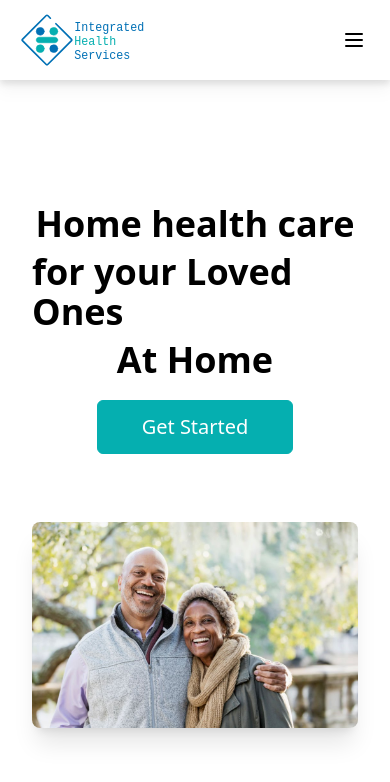
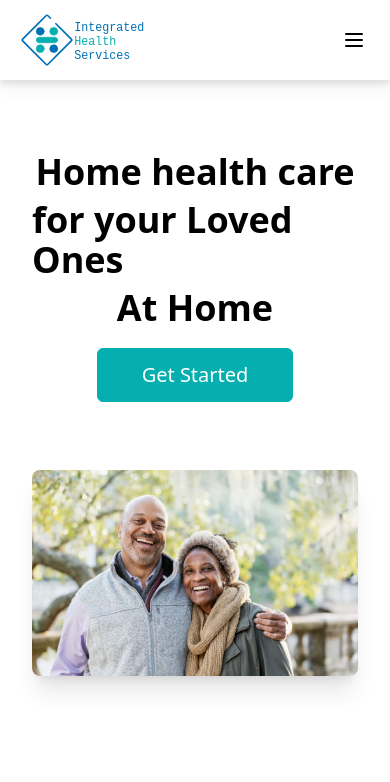
Before and after one commit to ihsidna/ihs-frontend, a React (Create React App) app: page / in a window 390 px wide. Shown: the top 782 px of the page. Built offline with nearby package versions, Linux system fonts and the light colour scheme.

Commit message:
refactored margin auto to margin auto for the x axis on mobile devices for the Hero Section

```diff
--- a/src/components/Hero.jsx
+++ b/src/components/Hero.jsx
@@ -4,8 +4,8 @@ import HeroImage from './../assets/images/hero-image.png';
 
 const Hero = () => {
 	return (
-		<div className="w-full h-screen bg-white flex flex-col justify-between sm:pt-32 pt-24 md:px-10">
-			<div className="grid md:grid-cols-2 max-w-[1240] m-auto">
+		<div className="w-full h-screen bg-white flex flex-col justify-between sm:pt-32 pt-32 md:px-10">
+			<div className="grid md:grid-cols-2 max-w-[1240] mx-auto">
 				<div className="flex flex-col justify-center md:items-start items-center w-full px-8 py-5">
 					<h1 className="lg:text-6xl md:text-4xl text-4xl md:py-2 sm:py-2 py-1 font-bold">Home health care</h1>
 					<h1 className="lg:text-6xl md:text-4xl text-4xl md:py-2 sm:py-2 py-1 font-bold "> for your Loved Ones</h1>
```
